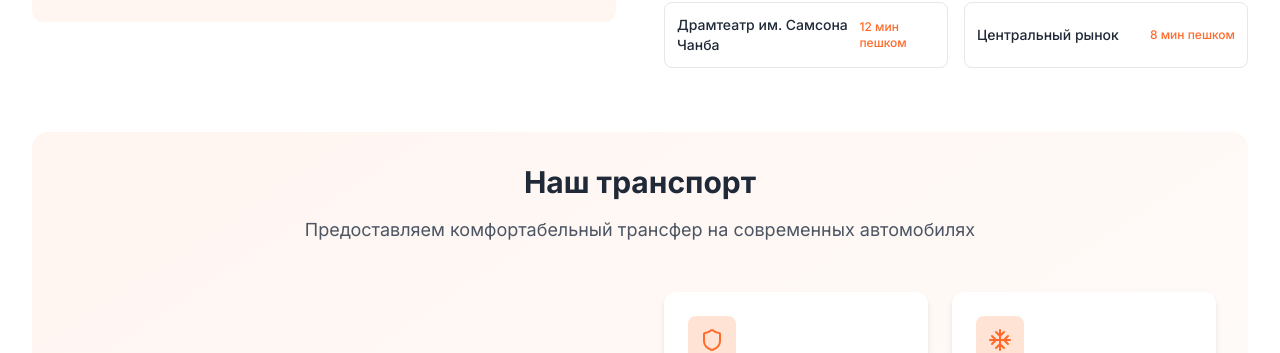
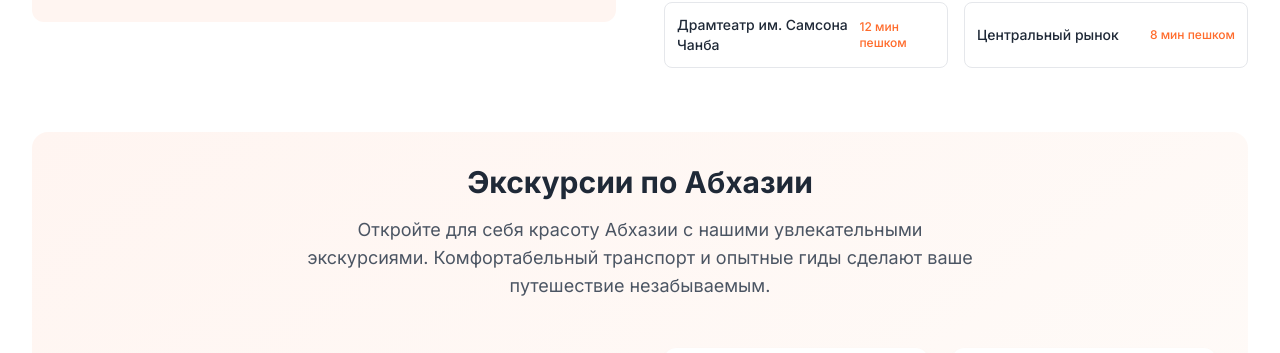
Before and after one commit to VEN6660M/test1, a React (Vite) app: page / in a window 1280 px wide. Shown: the part 2514-2867 px from the top of the page. Built offline with nearby package versions, Linux system fonts and the light colour scheme.

Commit message:
Update Location.tsx

```diff
--- a/src/components/Location.tsx
+++ b/src/components/Location.tsx
@@ -181,9 +181,9 @@ const Location = () => {
           className="bg-gradient-to-br from-primary-50 to-warm-50 dark:from-gray-800 dark:to-gray-700 rounded-2xl p-6 sm:p-8"
         >
           <div className="text-center mb-12">
-            <h3 className="text-3xl font-bold text-gray-800 dark:text-white mb-4">Наш транспорт</h3>
+            <h3 className="text-3xl font-bold text-gray-800 dark:text-white mb-4">Экскурсии по Абхазии</h3>
             <p className="text-lg text-gray-600 dark:text-gray-300 max-w-2xl mx-auto">
-              Предоставляем комфортабельный трансфер на современных автомобилях
+              Откройте для себя красоту Абхазии с нашими увлекательными экскурсиями. Комфортабельный транспорт и опытные гиды сделают ваше путешествие незабываемым.
             </p>
           </div>
 
```
